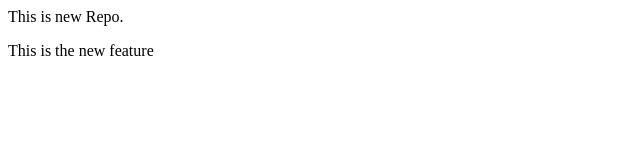
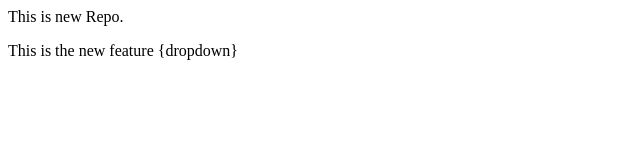
Before and after one commit to AmitSingh11062/Localrepo, a plain HTML site: page index.html in a window 1280 px wide. Shown: the full height of the page, 0-640 px from the left. Drawn offline with Linux system fonts and the light colour scheme.

Commit message:
Add dropdown

```diff
--- a/index.html
+++ b/index.html
@@ -1,2 +1,2 @@
 <p>This is new Repo.</p>
-<p>This is the new feature </p>
+<p>This is the new feature {dropdown}</p>
```
